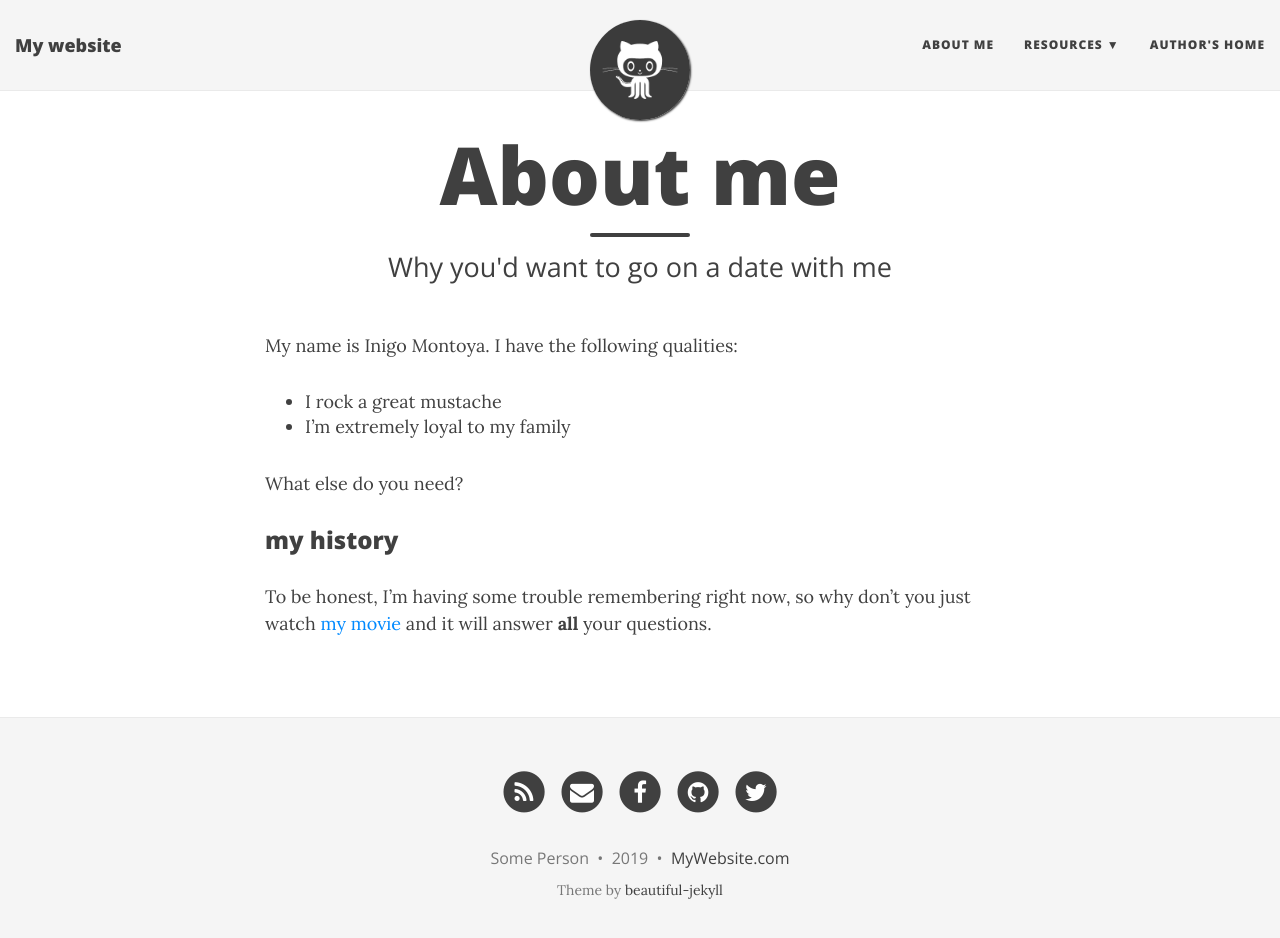
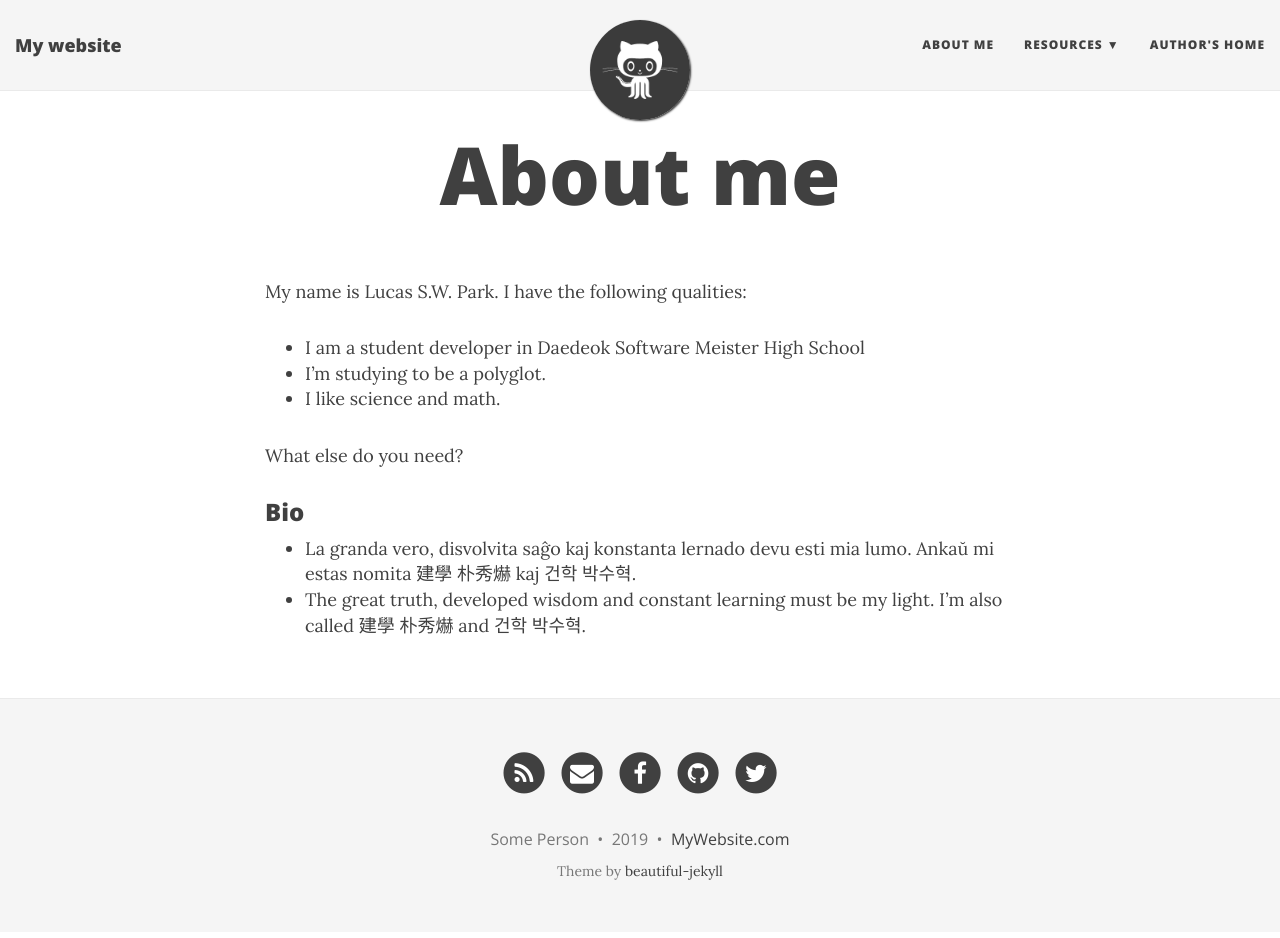
Before and after one commit to peeweeinkz/nks15.github.io, a Jekyll site: the page built from aboutme.md, in a window 1280 px wide and 951 px high. Shown: the top 938 px of the window. Built offline with Jekyll 4.4.1, drawn with Linux system fonts in a browser that asks for light colours; nearby versions of some CDN libraries.

Commit message:
Update aboutme.md

```diff
--- a/aboutme.md
+++ b/aboutme.md
@@ -1,16 +1,18 @@
 ---
 layout: page
 title: About me
-subtitle: Why you'd want to go on a date with me
+subtitle:
 ---
 
-My name is Inigo Montoya. I have the following qualities:
+My name is Lucas S.W. Park. I have the following qualities:
 
-- I rock a great mustache
-- I'm extremely loyal to my family
+- I am a student developer in Daedeok Software Meister High School
+- I'm studying to be a polyglot.
+- I like science and math.
 
 What else do you need?
 
-### my history
+### Bio
 
-To be honest, I'm having some trouble remembering right now, so why don't you just watch [my movie](http://en.wikipedia.org/wiki/The_Princess_Bride_%28film%29) and it will answer **all** your questions.
+- La granda vero, disvolvita saĝo kaj konstanta lernado devu esti mia lumo. Ankaŭ mi estas nomita 建學 朴秀爀 kaj 건학 박수혁.
+- The great truth, developed wisdom and constant learning must be my light. I'm also called 建學 朴秀爀 and 건학 박수혁.
```
